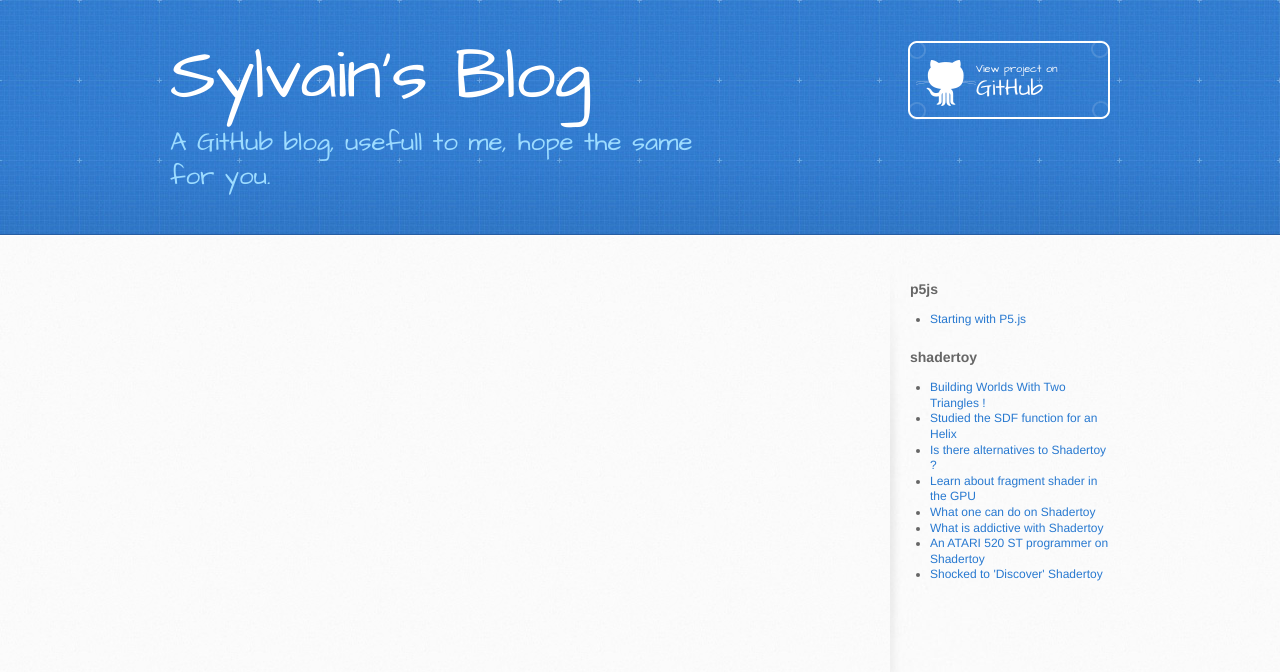
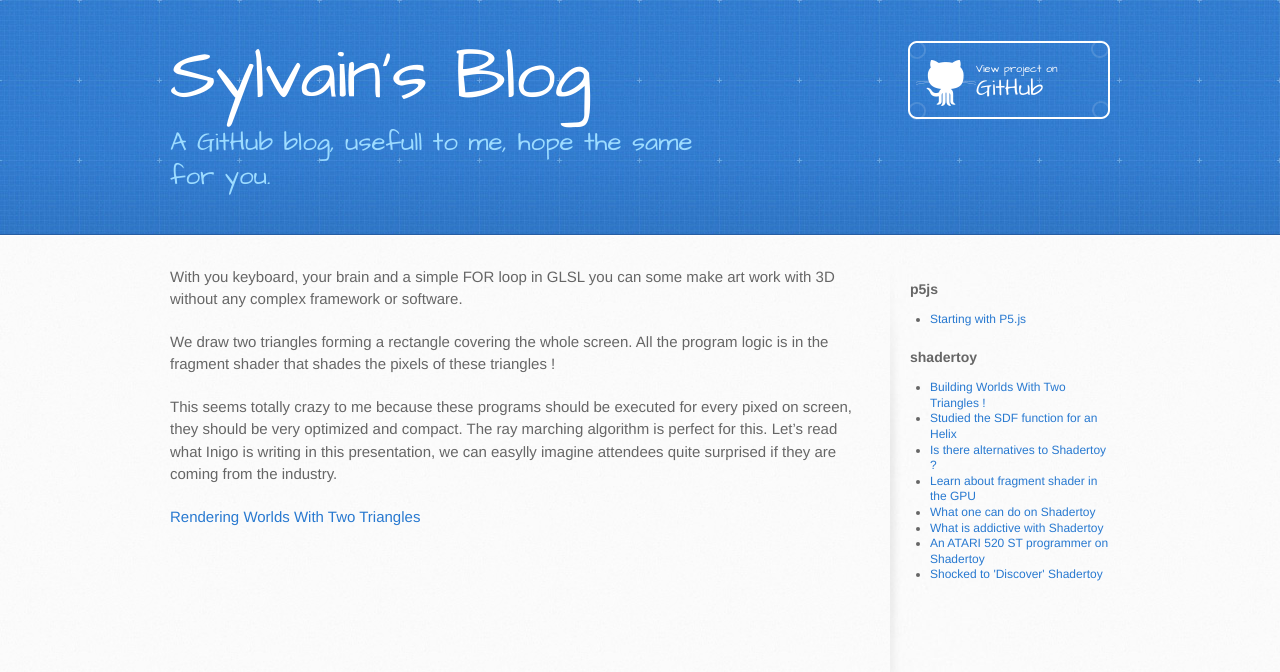
Before and after one commit to pages-themes/architect, a Jekyll site: the page built from _posts/2020-12-02-Building-Worlds-With-Two-Triangles.md, in a window 1280 px wide. Shown: the top 672 px of the page. Built offline with Jekyll 4.4.1, drawn with Linux system fonts in a browser that asks for light colours.

Commit message:
Update 2020-12-02-Building-Worlds-With-Two-Triangles.md

```diff
--- a/_posts/2020-12-02-Building-Worlds-With-Two-Triangles.md
+++ b/_posts/2020-12-02-Building-Worlds-With-Two-Triangles.md
@@ -3,3 +3,11 @@ layout: default
 title: "Building Worlds With Two Triangles !"
 tags: shadertoy
 ---
+With you keyboard, your brain and a simple FOR loop in GLSL you can some make art work with 3D without any complex framework or software.
+
+We draw two triangles forming a rectangle covering the whole screen.
+All the program logic is in the fragment shader that shades the pixels of these triangles !
+
+This seems totally crazy to me because these programs should be executed for every pixed on screen, they should be very optimized and compact. The ray marching algorithm is perfect for this. Let's read what Inigo is writing in this presentation, we can easylly imagine attendees quite surprised if they are coming from the industry.
+
+[Rendering Worlds With Two Triangles](https://www.iquilezles.org/www/material/nvscene2008/rwwtt.pdf)
```
